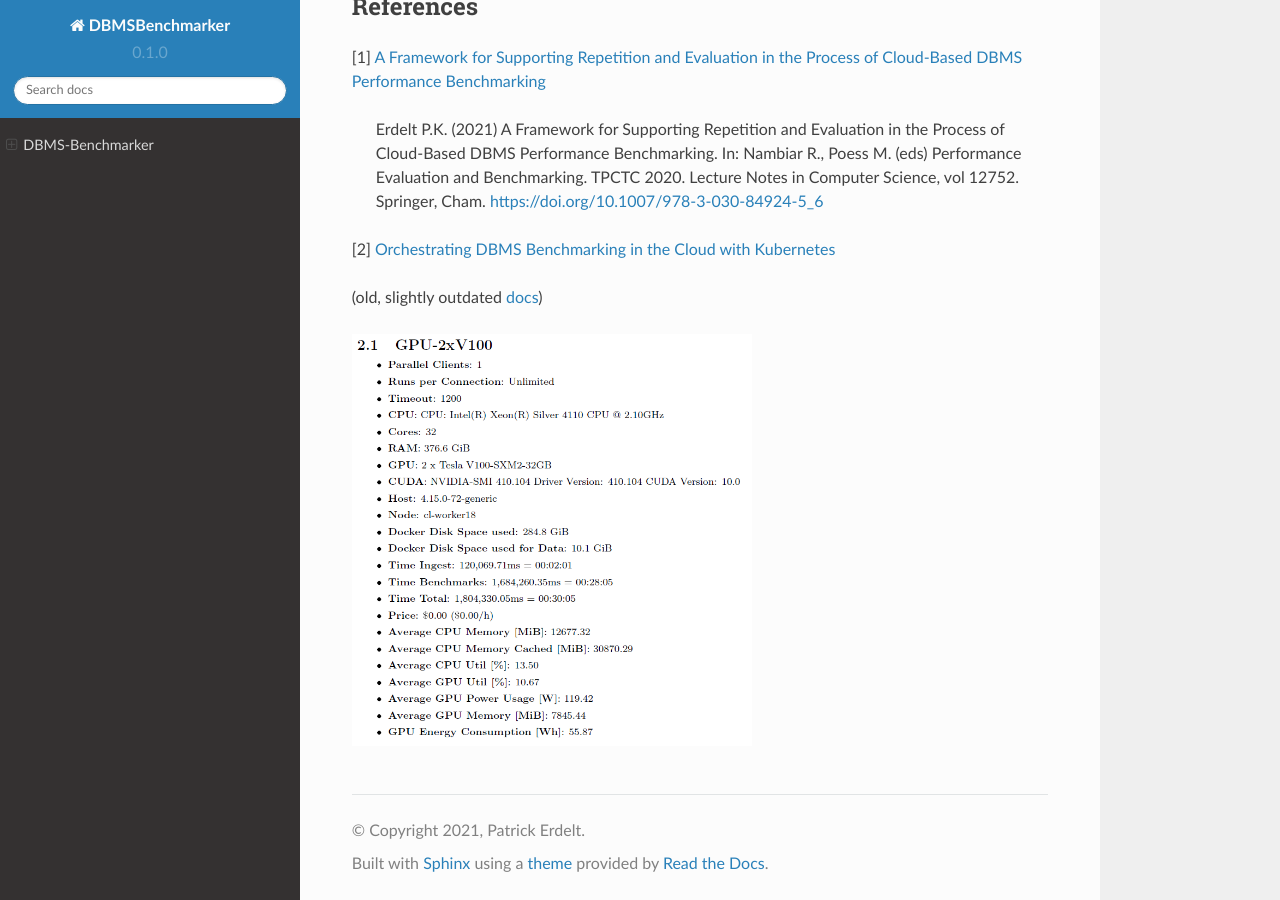
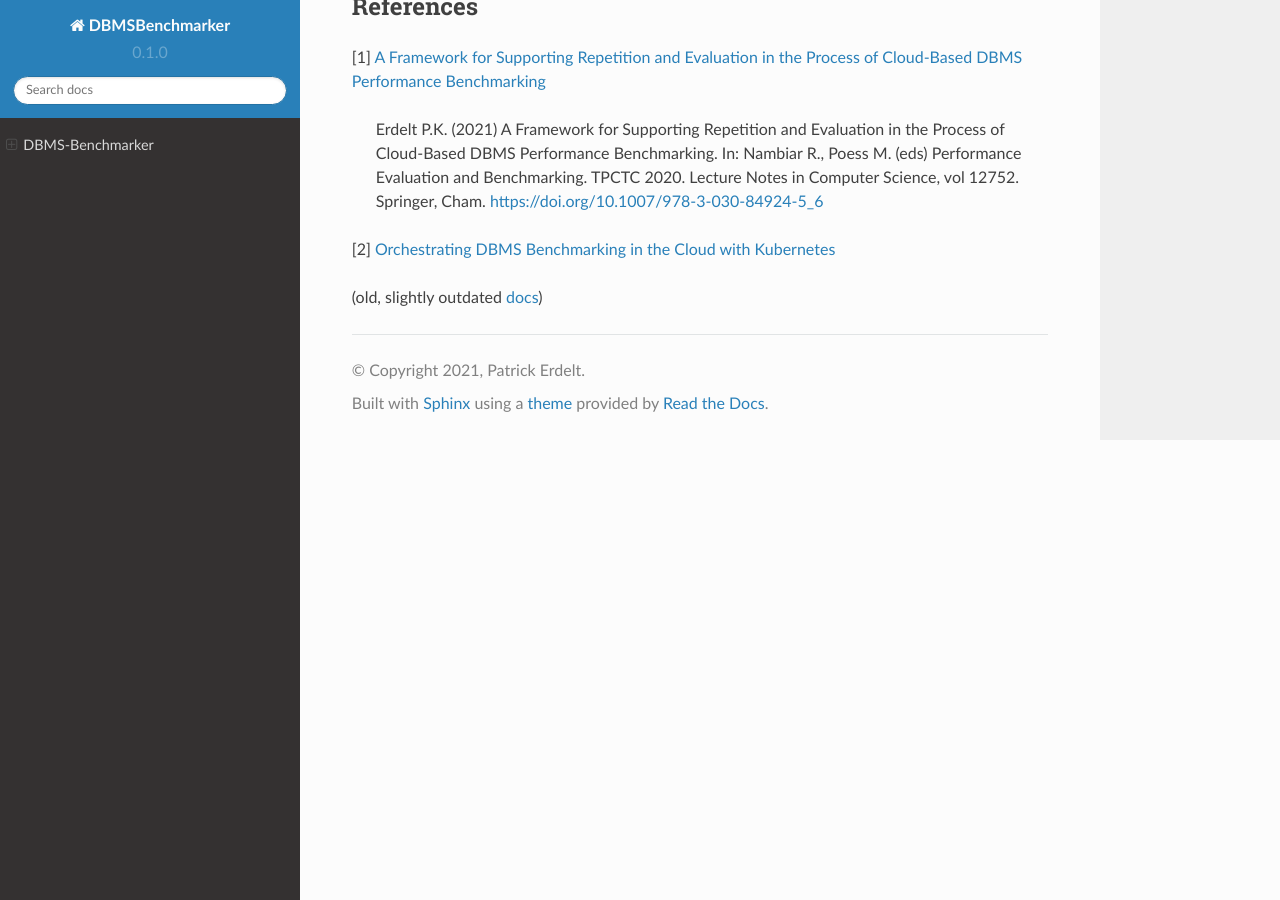
Before and after one commit to Beuth-Erdelt/DBMS-Benchmarker, a Sphinx documentation site: the page built from docs/index.rst, in a window 1280 px wide and 900 px high, scrolled down 4327 px. Built offline with Sphinx 7.4.7 and the Read the Docs theme 2.0.0, drawn with Linux system fonts in a browser that asks for light colours.

Commit message:
Docs: Relative paths

```diff
--- /dev/null
+++ b/docs/images.rst
@@ -0,0 +1,3 @@
+.. image:: dbms.png
+  :width: 400
+  :alt: Alternative text
--- a/docs/index.rst
+++ b/docs/index.rst
@@ -6,7 +6,3 @@
     ../README.md
     ...
 .. mdinclude:: ../README.md
-
-.. image:: dbms.png
-  :width: 400
-  :alt: Alternative text
```
